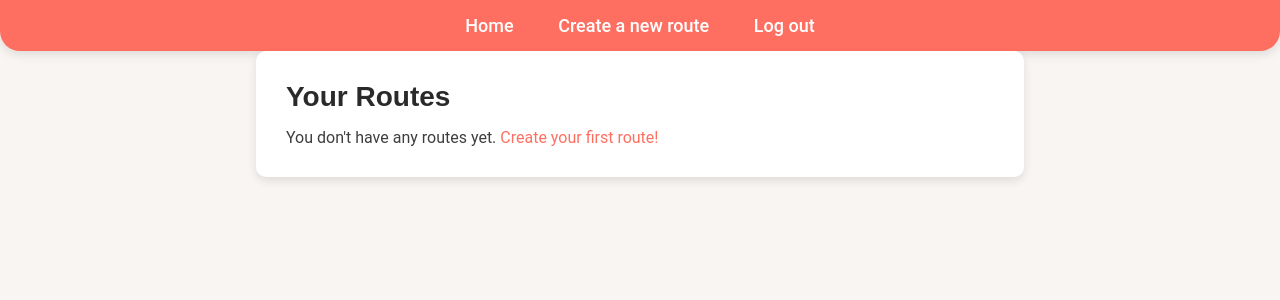
After one commit to hmarszalek/RouteEditor, a Django app: page /my_routes/ in a window 1280 px wide. The commit adds this page. Shown: the top 300 px of the page. Run offline with Django 4.2, Linux system fonts and the light colour scheme; a user stored in the database is signed in; data that the repository does not hold is empty.

Commit message:
My Routes

```diff
--- a/routes/templates/routes/create_route.html
+++ b/routes/templates/routes/create_route.html
@@ -10,6 +10,7 @@
 <body>
     <nav>
         <a href="{% url 'home' %}">Home</a>
+        <a href="{% url 'my_routes' %}">My Routes</a>
         <a href="{% url 'logout' %}">Log Out</a>
     </nav>
 
--- a/routes/templates/routes/home.html
+++ b/routes/templates/routes/home.html
@@ -11,6 +11,7 @@
     <nav>
         {% if user.is_authenticated %}
             <a href="{% url 'create_route' %}">Create a New Route</a>
+            <a href="{% url 'my_routes' %}">My Routes</a>
             <a href="{% url 'logout' %}">Log Out</a>
         {% else %}
             <a href="{% url 'login' %}">Log In</a>
--- /dev/null
+++ b/routes/templates/routes/my_routes.html
@@ -0,0 +1,33 @@
+{% load static %}
+<!DOCTYPE html>
+<html lang="en">
+<head>
+    <meta charset="UTF-8">
+    <meta name="viewport" content="width=device-width, initial-scale=1.0">
+    <title>Your Routes</title>
+    <link rel="stylesheet" href="{% static 'routes/styles.css' %}">
+</head>
+<body>
+    <nav>
+        <a href="{% url 'home' %}">Home</a>
+        <a href="{% url 'create_route' %}">Create a new route</a>
+        <a href="{% url 'logout' %}">Log out</a>
+    </nav>
+
+    <div class="container">
+        <h2>Your Routes</h2>
+
+        <ul>
+            {% for route in routes %}
+                <li>
+                    <a href="">{{ route.name }}</a>
+                </li>
+            {% endfor %}
+        </ul>
+
+        {% if routes.count == 0 %}
+            <p>You don't have any routes yet. <a href="{% url 'create_route' %}">Create your first route!</a></p>
+        {% endif %}
+    </div>
+</body>
+</html>
--- a/routes/urls.py
+++ b/routes/urls.py
@@ -1,6 +1,6 @@
 from django.urls import path
 from . import views
-from .views import home, register_view, login_view, logout_view, create_route
+from .views import home, register_view, login_view, logout_view, create_route, my_routes
 
 from django.conf import settings
 from django.conf.urls.static import static
@@ -11,6 +11,7 @@ urlpatterns = [
     path("login/", login_view, name="login"),
     path("logout/", logout_view, name="logout"),
     path('create_route/', create_route, name='create_route'),
+    path('my_routes/', my_routes, name='my_routes'),
 ]
 
 urlpatterns += static(settings.MEDIA_URL, document_root=settings.MEDIA_ROOT)
--- a/routes/views.py
+++ b/routes/views.py
@@ -43,3 +43,8 @@ def create_route(request):
         return redirect("home")
     backgrounds = BackgroundImage.objects.all()
     return render(request, "routes/create_route.html", {"backgrounds": backgrounds})
+
+@login_required
+def my_routes(request):
+    routes = Route.objects.filter(user=request.user)
+    return render(request, 'routes/my_routes.html', {'routes': routes})
```
